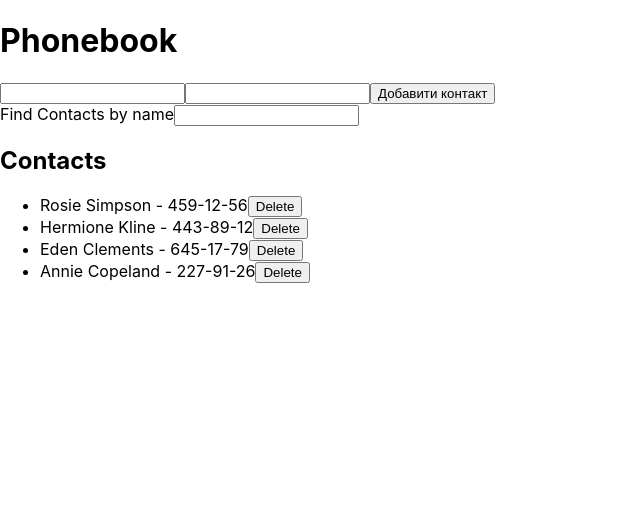
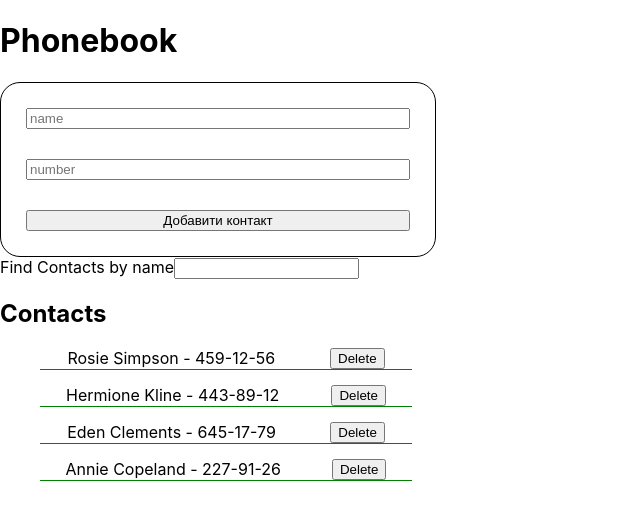
Before and after one commit to Alex-byte256/goit-react-hw-02-phonebook, a React (Create React App) app: page / in a window 1280 px wide. Shown: the top 520 px of the page, without its empty margins (0-640 px from the left). Built offline with nearby package versions, Linux system fonts and the light colour scheme.

Commit message:
make final markup

```diff
--- a/src/components/  ContactList/ContactList.js
+++ b/src/components/  ContactList/ContactList.js
@@ -1,5 +1,6 @@
 import { Component } from 'react';
 import PropTypes from 'prop-types';
+import css from './ContactList.module.css'
 
 
 class ContactList extends Component{
@@ -7,9 +8,9 @@ class ContactList extends Component{
 
   render() {
     return(
-      <ul>
+      <ul className={css.list}>
         {this.props.visContacts.map(el => (
-          <li key={el.id}>{el.name} - {el.number}
+          <li className={css.item} key={el.id}>{el.name} - {el.number}
           <button type='button' onClick={()=> this.props.onDeleteContacts(el.id)}>Delete</button></li>
         ))}
       </ul>
--- /dev/null
+++ b/src/components/  ContactList/ContactList.module.css
@@ -0,0 +1,11 @@
+.list{
+  list-style: none;
+}
+
+.item{
+  border-bottom: 1px solid green;
+  width: 30%;
+  display: flex;
+  justify-content: space-around;
+  margin-top: 15px;
+}
--- a/src/components/PhoneBook/ContactForm .js
+++ b/src/components/PhoneBook/ContactForm .js
@@ -1,5 +1,6 @@
 import { Component } from 'react';
 import PropTypes from 'prop-types';
+import css from './ContactForm.module.css'
 
 class ContactForm extends Component{
 
@@ -9,7 +10,6 @@ class ContactForm extends Component{
       }
 
   handleOnChange = (e) => {
-    console.log(e.target.value)
     this.setState( ({
       [e.target.name]: e.target.value
     }))
@@ -20,16 +20,17 @@ class ContactForm extends Component{
     this.setState({name:'' , number:''})
   }
 
+
       render() {
-
         return(
           <>
-            <form onSubmit={this.handleOnSubmit}  >
+            <form className={css.form} onSubmit={this.handleOnSubmit}  >
               <input
                 value={this.state.name }
                 onChange={this.handleOnChange}
                 type="text"
                 name="name"
+                placeholder="name"
                 pattern="^[a-zA-Zа-яА-Я]+(([' -][a-zA-Zа-яА-Я ])?[a-zA-Zа-яА-Я]*)*$"
                 title="Name may contain only letters, apostrophe, dash and spaces. For example Adrian, Jacob Mercer, Charles de Batz de Castelmore d'Artagnan"
                 required
@@ -39,6 +40,7 @@ class ContactForm extends Component{
                 onChange={this.handleOnChange}
                 type="tel"
                 name="number"
+                placeholder="number"
                 pattern="\+?\d{1,4}?[-.\s]?\(?\d{1,3}?\)?[-.\s]?\d{1,4}[-.\s]?\d{1,4}[-.\s]?\d{1,9}"
                 title="Phone number must be digits and can contain spaces, dashes, parentheses and can start with +"
                 required
--- /dev/null
+++ b/src/components/PhoneBook/ContactForm.module.css
@@ -0,0 +1,9 @@
+.form{
+  display: flex;
+  flex-direction: column;
+  padding: 25px;
+  border: 1px solid black;
+  border-radius: 20px;
+  width: 30%;
+  gap: 30px;
+}
```
Also changed, not shown: src/components/PhoneBook/PhoneBook.module.css (deleted).
